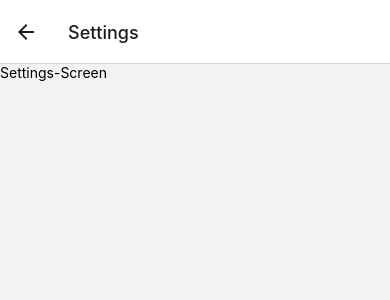
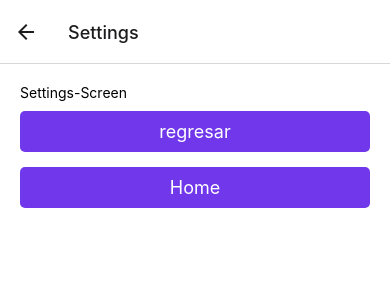
Before and after one commit to fernando2349/stack-navigation, a React Native app in the folder lab-react-native-with-cli-navigation/: screen /Settings in a window 390 px wide. Shown: the top 300 px of the page. Built offline with nearby package versions, Linux system fonts and the light colour scheme.

Commit message:
main
Laboratorio terminado

```diff
--- a/lab-react-native-with-cli-navigation/src/presentation/screens/Settings/SettingsScreen.tsx
+++ b/lab-react-native-with-cli-navigation/src/presentation/screens/Settings/SettingsScreen.tsx
@@ -1,9 +1,16 @@
+import { StackActions, useNavigation } from "@react-navigation/native";
 import {Text, View} from "react-native";
+import { globalStyles } from '../../theme/theme';
+import PrimaryButton from "../../components/PrimaryButton";
 
 const SettingsScreen = () => {
+    const navigator = useNavigation();
     return(
-    <View>
-         <Text>Settings-Screen</Text>
+    <View style = {globalStyles.container}>
+         <Text style = {{marginBottom: 10}}>Settings-Screen</Text>
+
+         <PrimaryButton label="regresar" onPress={()=>navigator.goBack}/>
+         <PrimaryButton label="Home" onPress={()=>navigator.dispatch(StackActions.popToTop())}/>
          </View>
          )
 
```
